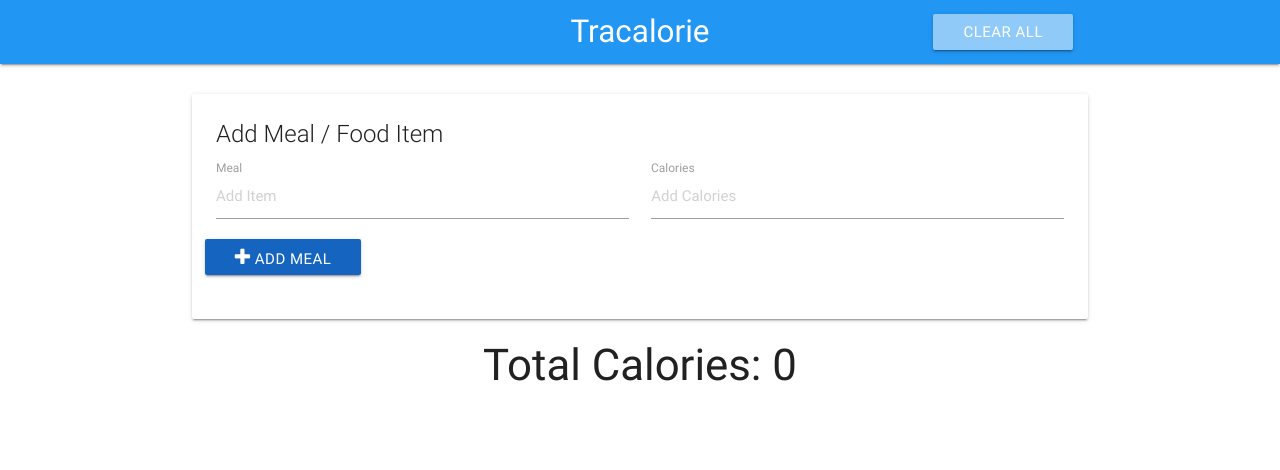
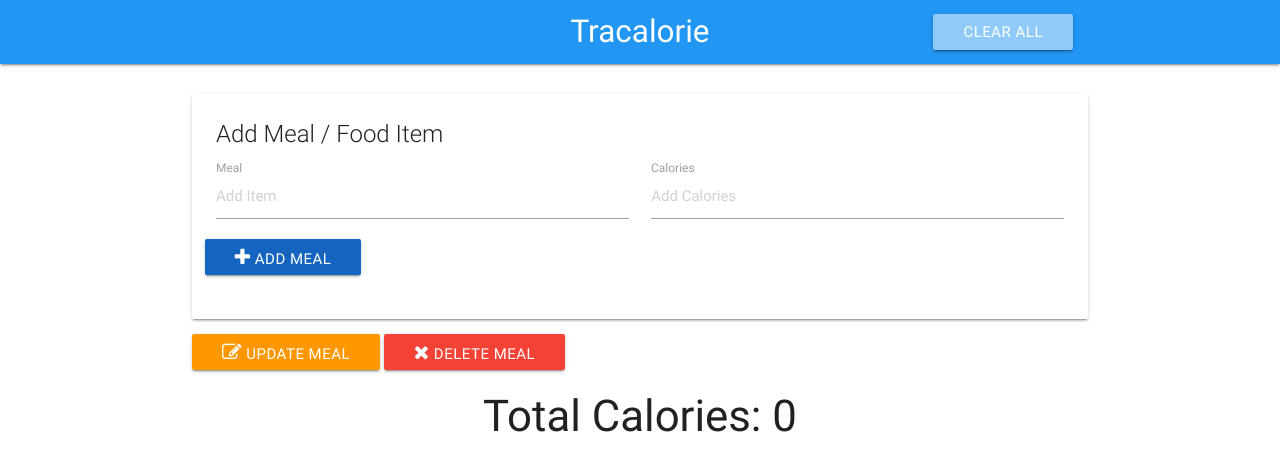
Before and after one commit to Treasure-stack/Tracalories, a plain HTML site: page index.html in a window 1280 px wide. Drawn offline with nearby package versions, Linux system fonts and the light colour scheme.

Commit message:
Update index.html

```diff
--- a/index.html
+++ b/index.html
@@ -46,6 +46,11 @@
         </form>
       </div>
     </div>
+    <div  class ="media-600px">
+    <button class="update-btn btn orange inline"><i class="fa fa-pencil-square-o"></i> Update Meal</button>
+     <button class="delete-btn btn red inline"><i class="fa fa-remove"></i> Delete Meal</button>
+
+    </div>
 
     <!-- Calorie Count -->
     <h3 class="center-align">Total Calories: <span class="total-calories">0</span></h3>
```
